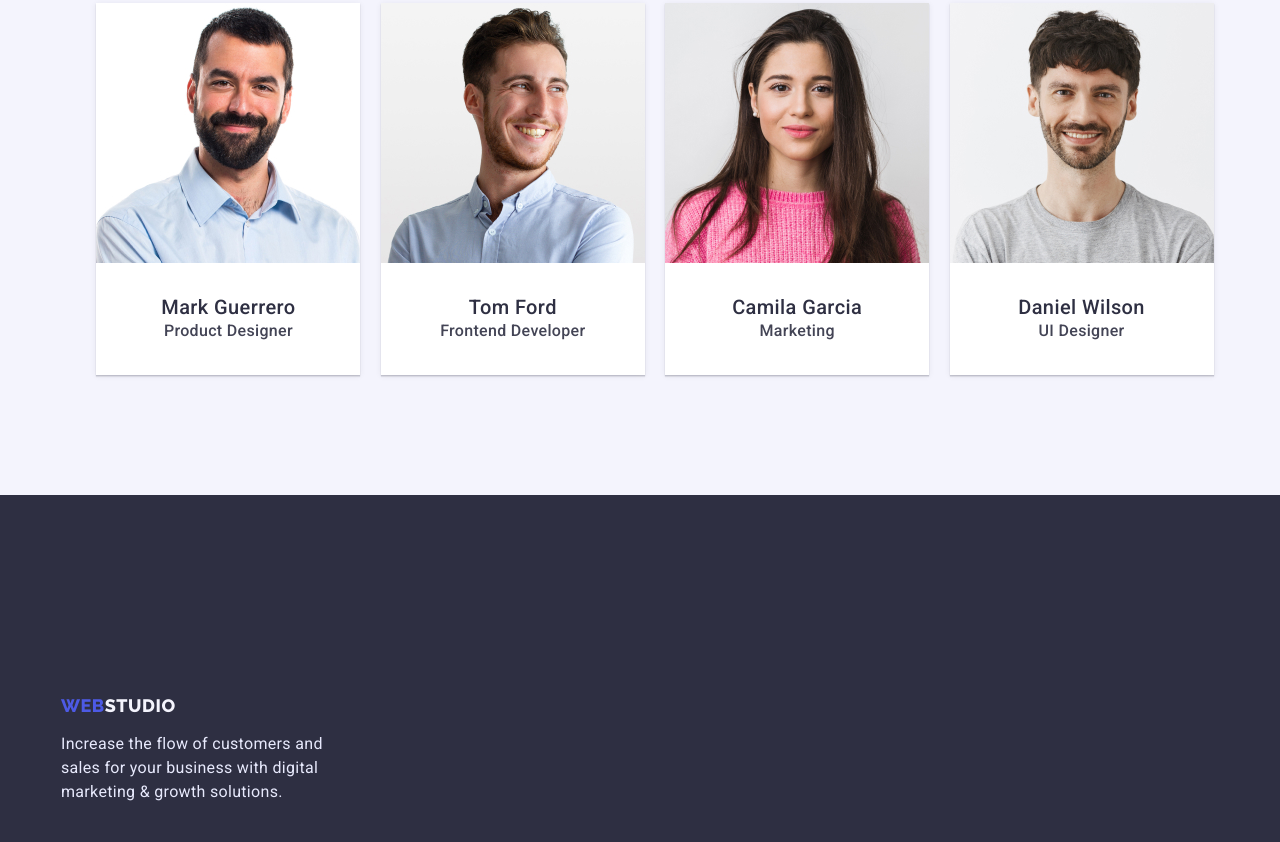
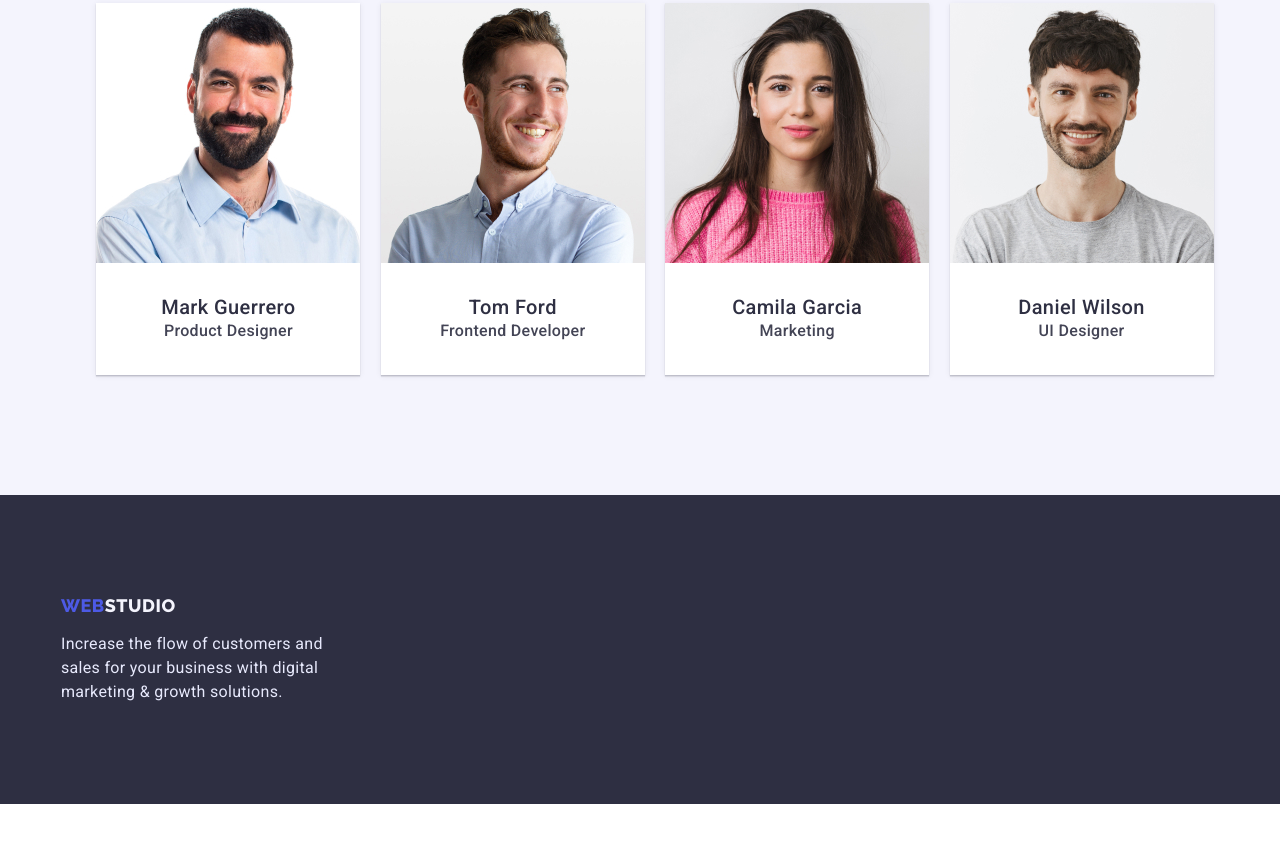
Before and after one commit to InfernoGreen/homework-03, a plain HTML site: page index.html in a window 1280 px wide. Shown: the part 1661-2503 px from the top of the page. After the commit the page ends 2465 px from the top, so only its background shows below. Drawn offline with nearby package versions, Linux system fonts and the light colour scheme.

Commit message:
Update style.css

```diff
--- a/css/css/style.css
+++ b/css/css/style.css
@@ -237,6 +237,9 @@ img{
 .section-title {
   margin-bottom: 70px;
 }
+/* .container-footer{
+  padding: 0;
+} */
 .container-team-card {
   width: 1158px;
   display: flex;
@@ -302,7 +305,6 @@ img{
   width: 1158px;
   margin-left: auto;
   margin-right: auto;
-  padding: 100px 0;
 }
 /*>>>>>>>>>>>>>>>>>>>>>>>>>>>>>>>>>>>>>>>>>>>>>>>>>>>>>>>>>>>>>>>>PROGECT LIST( NAVIGATION IN HEADER)*/
 
```
